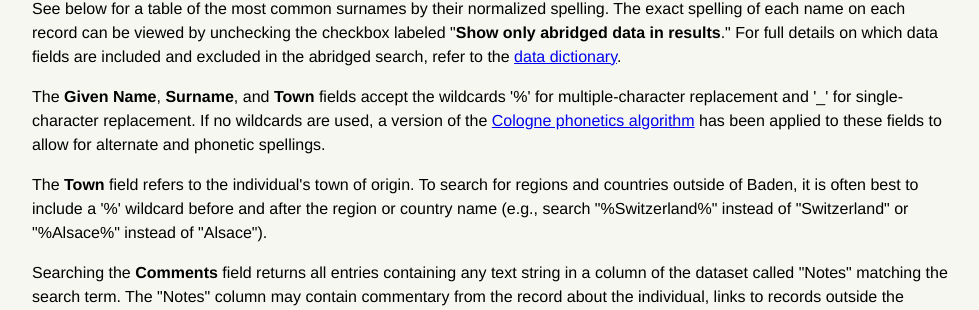
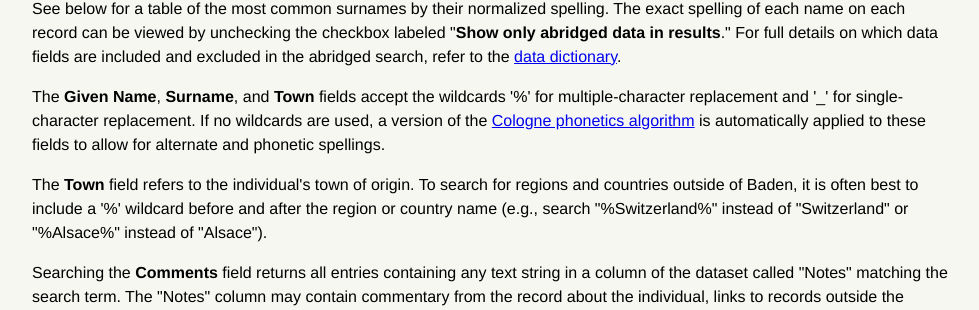
Before and after one commit to djwile/ihringen, a Flask app: page / in a window 1280 px wide. Shown: the part 1115-1425 px from the top of the page, without its empty margins (148-1127 px from the left). Run offline with Flask 3, Linux system fonts and the light colour scheme.

Commit message:
Update search_app-page.html
textual edits

```diff
--- a/search_app/templates/search_app-page.html
+++ b/search_app/templates/search_app-page.html
@@ -217,7 +217,7 @@
         <h3>Search tips</h3>
         <p>All <b>Given Names</b> and <b>Surnames</b> have been "normalized," which means that despite many spelling variations of names throughout the Standesbücher, a single spelling has been arbitrarily determined for each unique surname. Similarly, a single spelling has been arbitrarily determined for each individual's given name, although two people may have the same given name spelled differently.</p>
         <p>See below for a table of the most common surnames by their normalized spelling. The exact spelling of each name on each record can be viewed by unchecking the checkbox labeled "<b>Show only abridged data in results</b>." For full details on which data fields are included and excluded in the abridged search, refer to the <a href="{{ url_for('data_dictionary') }}" target="_blank">data dictionary</a>.</p>
-        <p>The <b>Given Name</b>, <b>Surname</b>, and <b>Town</b> fields accept the wildcards '%' for multiple-character replacement and '_' for single-character replacement. If no wildcards are used, a version of the <a href="https://en.wikipedia.org/wiki/Cologne_phonetics" target="_blank">Cologne phonetics algorithm</a> has been applied to these fields to allow for alternate and phonetic spellings.</p>
+        <p>The <b>Given Name</b>, <b>Surname</b>, and <b>Town</b> fields accept the wildcards '%' for multiple-character replacement and '_' for single-character replacement. If no wildcards are used, a version of the <a href="https://en.wikipedia.org/wiki/Cologne_phonetics" target="_blank">Cologne phonetics algorithm</a> is automatically applied to these fields to allow for alternate and phonetic spellings.</p>
         <p>The <b>Town</b> field refers to the individual's town of origin. To search for regions and countries outside of Baden, it is often best to include a '%' wildcard before and after the region or country name (e.g., search "%Switzerland%" instead of "Switzerland" or "%Alsace%" instead of "Alsace").</p>
         <p>Searching the <b>Comments</b> field returns all entries containing any text string in a column of the dataset called "Notes" matching the search term. The "Notes" column may contain commentary from the record about the individual, links to records outside the Ihringen Standesbücher pertaining to the individual, or interesting notes about the record itself.</p>
         <p>Event witness data can be obtained by unchecking the checkbox labeled "<b>Exclude event witness data from results</b>." Witness data can be interesting in its own right, but is generally of little genealogical significance. More than 95% of records list witnesses to the event.</p>
```
